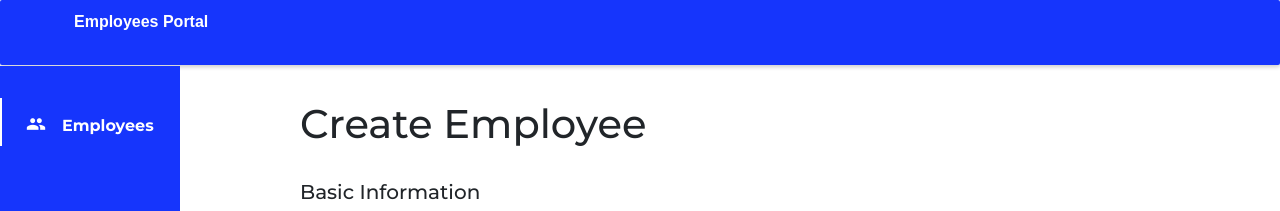
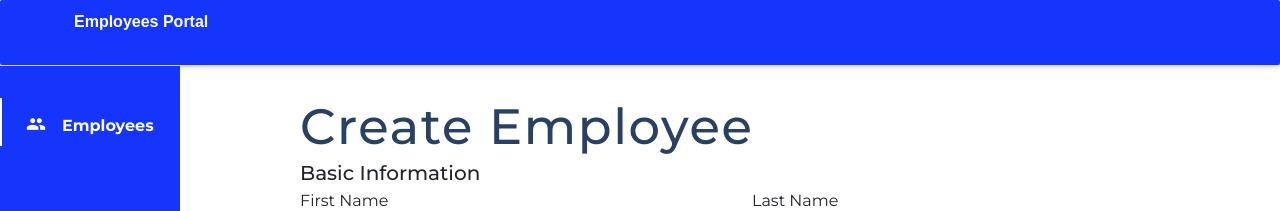
Before and after one commit to SinethembaDlova/employees-portal, a React (Create React App) app: page /employees/create in a window 1280 px wide. Shown: the top 211 px of the page. Built offline with nearby package versions, Linux system fonts and the light colour scheme; no server answers.

Commit message:
used heading and row from the global style

```diff
--- a/src/views/employee/create/index.js
+++ b/src/views/employee/create/index.js
@@ -1,10 +1,11 @@
 import React, { useContext, useState } from 'react';
 import { useNavigate } from 'react-router-dom';
-import { Row } from 'reactstrap';
+// import { Row } from 'reactstrap';
 import { EmployeeContext } from '../../../context/EmployeeContext';
 import { Container } from '../../../globalStyles';
 import EmployeeForm from '../../../components/Forms/Employee';
 import Loader from '../../../components/Loader';
+import { Heading, Row } from '../../../globalStyles';
 
 function CreateEmployee() {
   const { addEmployee, isLoading } = useContext(EmployeeContext);
@@ -33,12 +34,10 @@ function CreateEmployee() {
 
   return (
     <Container>
-      <Row className="mb-4">
-        <h1>Create Employee</h1>
+      <Row>
+        <Heading inverse>Create Employee</Heading>
       </Row>
-      <Row>
-        <EmployeeForm employee={employee} setEmployee={setEmployee} onSubmit={handleAdding} />
-      </Row>
+      <EmployeeForm employee={employee} setEmployee={setEmployee} onSubmit={handleAdding} />
     </Container>
   );
 }
```
